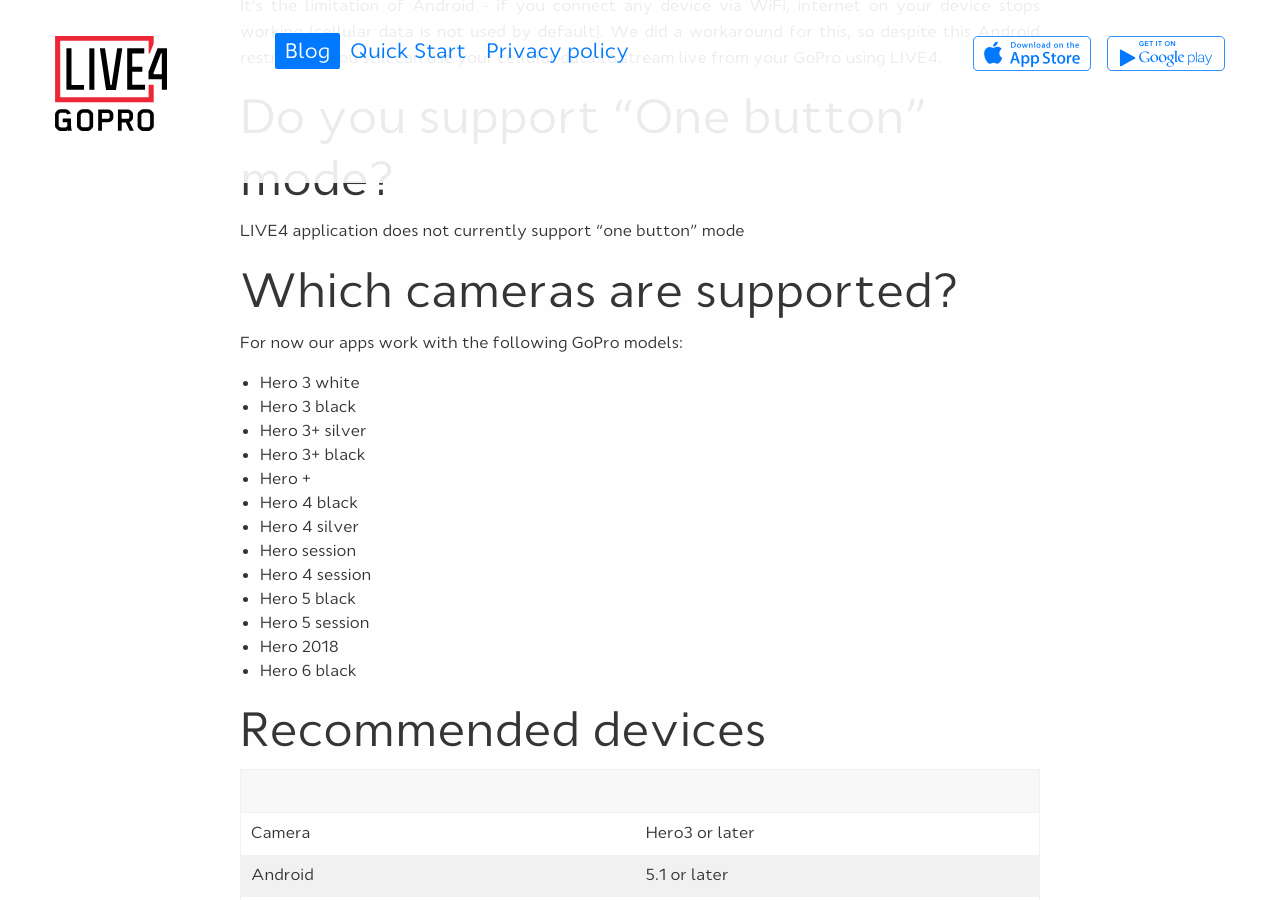
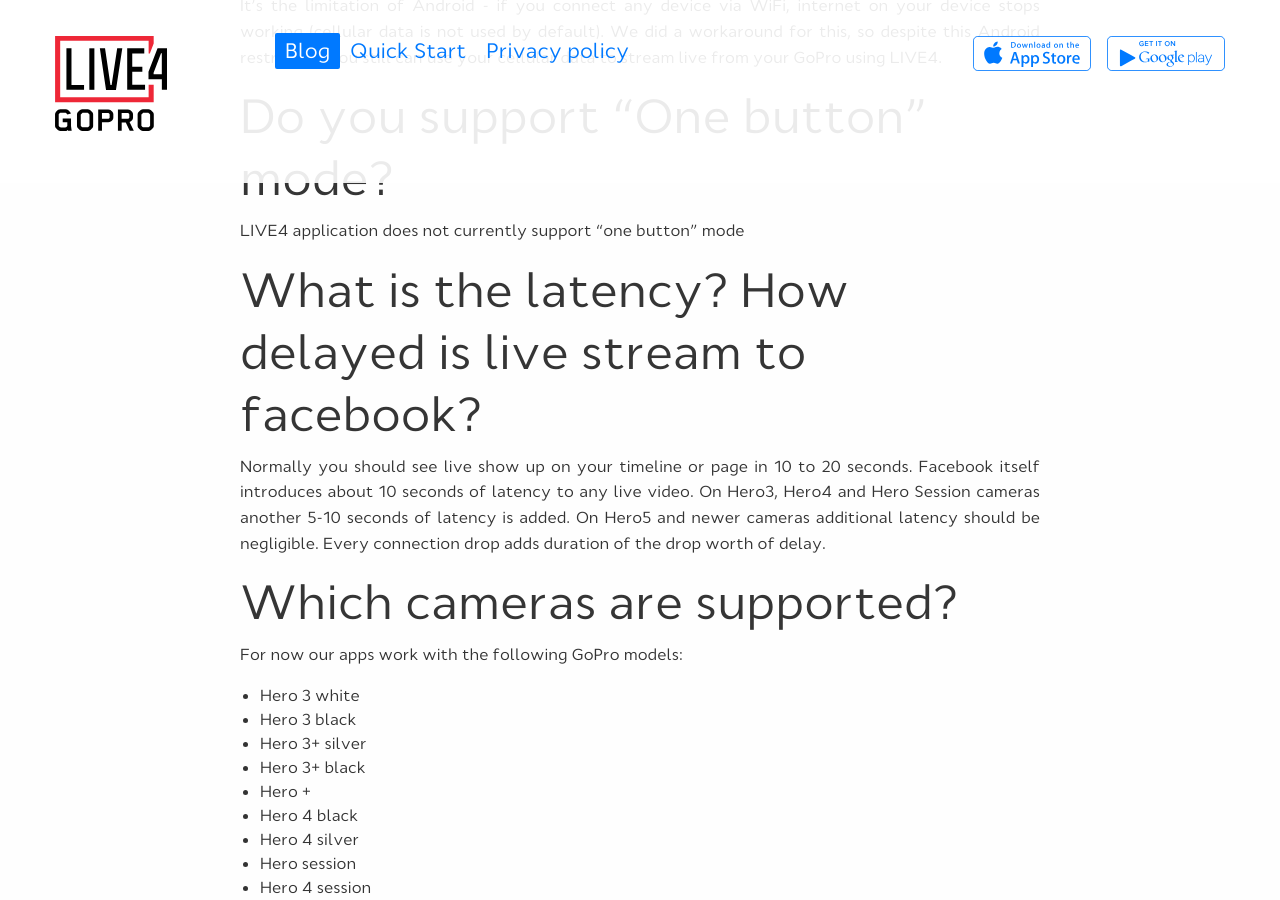
Before and after one commit to videogorillas/live4io, a Jekyll site: the page built from _posts/2018-09-19-faq.md, in a window 1280 px wide and 900 px high, scrolled down 3379 px. Built offline with Jekyll 4.4.1, drawn with Linux system fonts in a browser that asks for light colours.

Commit message:
latency faq

```diff
--- a/_posts/2018-09-19-faq.md
+++ b/_posts/2018-09-19-faq.md
@@ -19,7 +19,6 @@
 So we highly recommend to choose "Public" publish action permission from the very beginning. Please remember that you can always change it before each stream.
 
 To change the default publish permission: open Facebook via web, go to _Settings_ -> _Business integrations_ -> _edit LIVE4 GoPro_ -> _"App visibility and post audience"_ permission
-
 
 # What are the supported resolutions?
 
@@ -57,6 +56,14 @@
 
 LIVE4 application does not currently support “one button” mode
 
+# What is the latency? How delayed is live stream to facebook?
+
+Normally you should see live show up on your timeline or page in 10 to 20 seconds.
+Facebook itself introduces about 10 seconds of latency to any live video.
+On Hero3, Hero4 and Hero Session cameras another 5-10 seconds of latency is added.
+On Hero5 and newer cameras additional latency should be negligible.
+Every connection drop adds duration of the drop worth of delay.
+
 # Which cameras are supported?
 
 For now our apps work with the following GoPro models:
```
